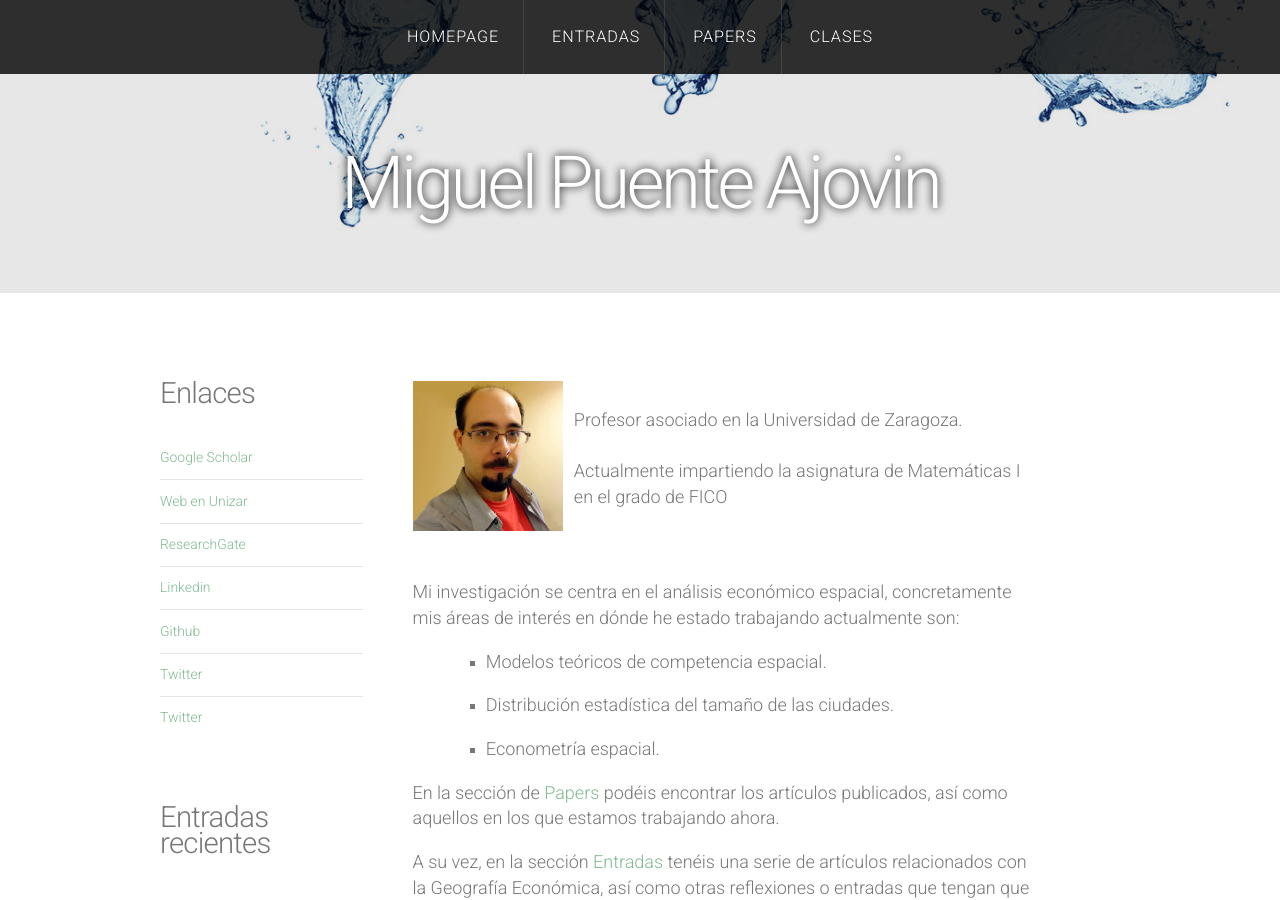
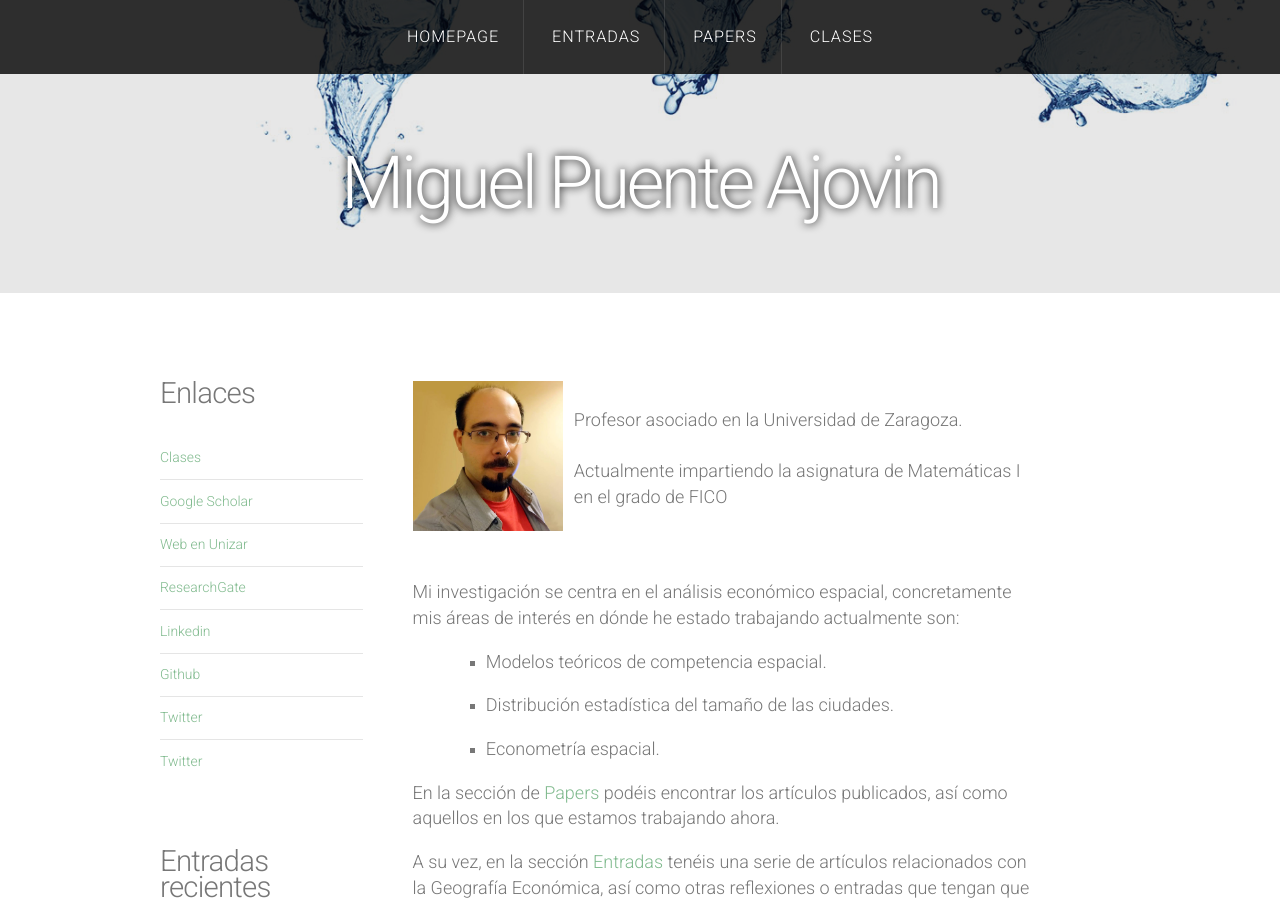
Before and after one commit to mpajovin/mpajovin.github.io, a Jekyll site: the page built from index.html, in a window 1280 px wide and 900 px high. Built offline with Jekyll 4.4.1, drawn with Linux system fonts in a browser that asks for light colours; nearby versions of some CDN libraries; the list of posts is cut into pages by our own code.

Commit message:
clases sidebar

```diff
--- a/_includes/sidebar.html
+++ b/_includes/sidebar.html
@@ -8,6 +8,7 @@
 		<div class="row">
 			<section class="12u">
 				<ul class="default">
+					<li><a href="/clases.html" target="_blank">Clases</a></li>
 					<li><a href="https://scholar.google.es/citations?user=Vo5ohaAAAAAJ&hl=es" target="_blank">Google Scholar</a></li>
 					<li><a href="https://dae.unizar.es/personal/miguel-angel-puente-ajovin" target="_blank">Web en Unizar</a></li>
 					<li><a href="https://www.researchgate.net/profile/Miguel_Puente-Ajovin" target="_blank">ResearchGate</a></li>
```
